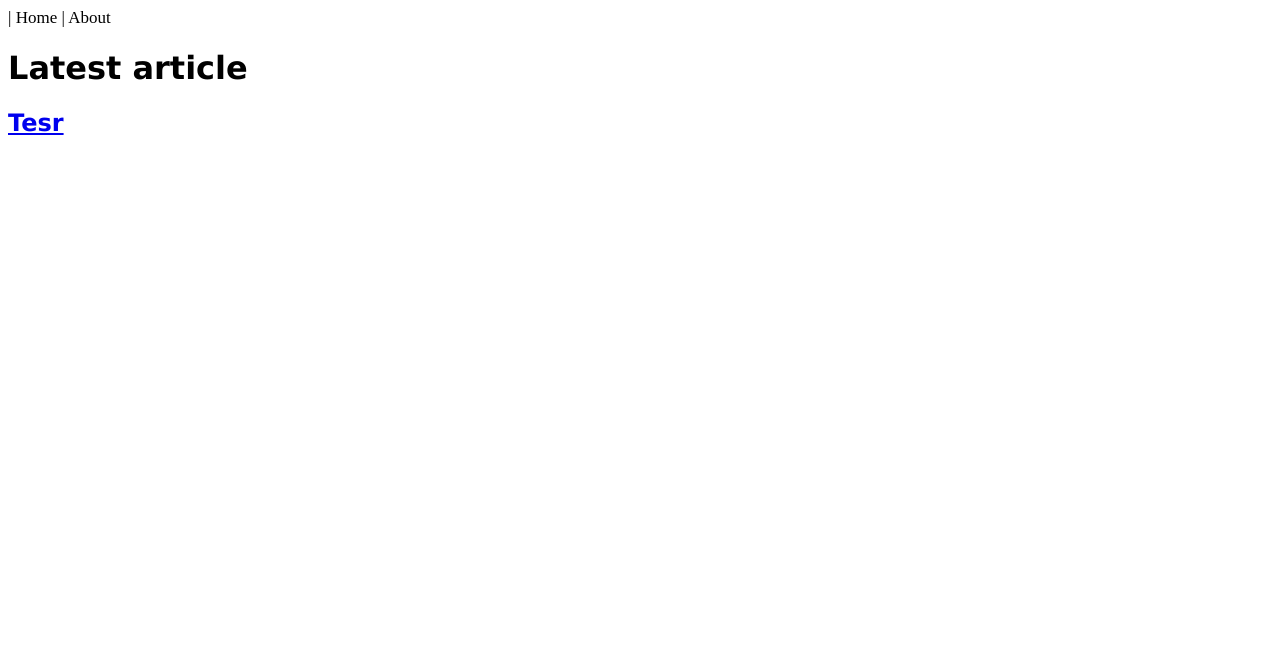
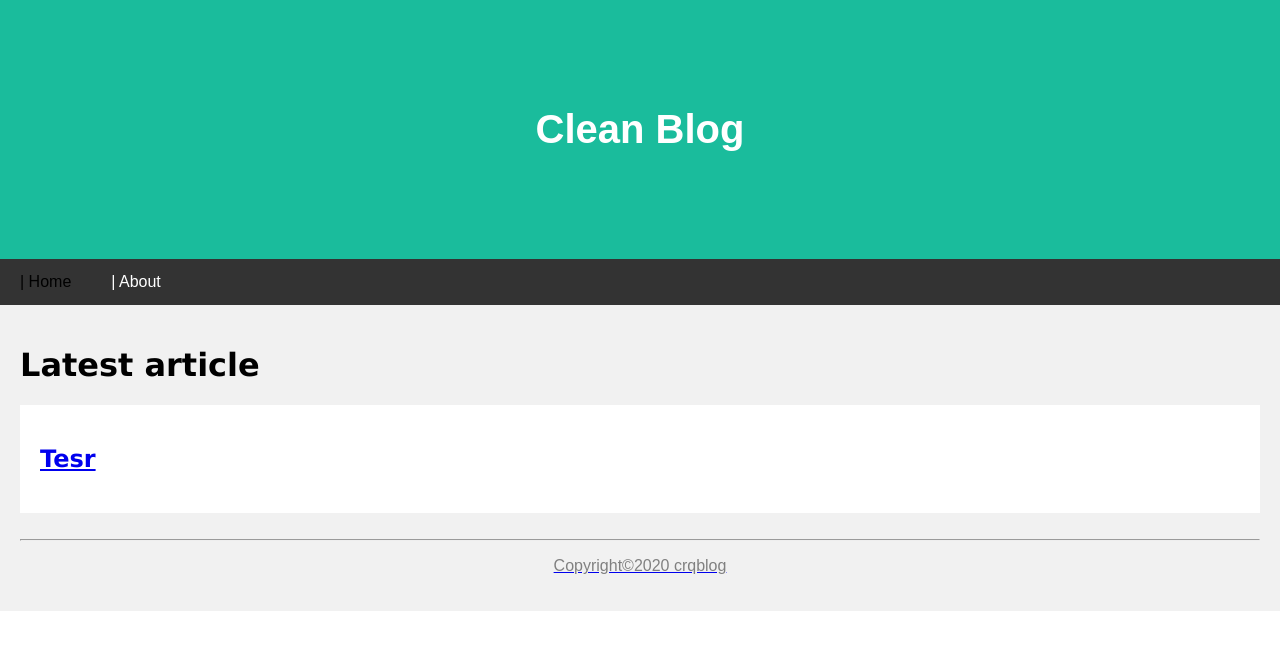
Before and after one commit to cleanblog/cleanblog.github.io, a Jekyll site: the page built from index.html, in a window 1280 px wide. Shown: the top 650 px of the page. Built offline with Jekyll 4.4.1, drawn with Linux system fonts in a browser that asks for light colours.

Commit message:
Update default.html

```diff
--- a/_layouts/default.html
+++ b/_layouts/default.html
@@ -1,18 +1,105 @@
-<!DOCTYPR html>
+
+
+
+<!DOCTYPE html>
+<html>
+<head>
 <title>{{ site.title }}</title>
-<head>
+<body>
+<meta charset="UTF-8">
+<meta name="viewport" content="width=device-width, initial-scale=1">
 <style>
-.button { /* 按钮美化 */
-	font-family: Microsoft YaHei; /* 设置字体 */
-	color: black; /* 字体颜色 */
-	font-size: 17px; /* 字体大小 */
-	text-decoration:none;
+* {
+    box-sizing: border-box;
 }
-.button:hover { /* 鼠标移入按钮范围时改变颜色 */
-	background: #5599FF;
+
+body {
+    font-family: Arial;
+    margin: 0;
+}
+
+.header {
+    padding: 80px;
+    text-align: center;
+    background: #1abc9c;
+    color: white;
+}
+
+.header h1 {
+    font-size: 40px;
+}
+
+.navbar {
+    overflow: hidden;
+    background-color: #333;
+}
+
+.navbar a {
+    float: left;
+    display: block;
+    color: white;
+    text-align: center;
+    padding: 14px 20px;
+    text-decoration: none;
+}
+
+.navbar a.right {
+    float: right;
+}
+.navbar a:hover {
+    background-color: #ddd;
+    color: black;
+}
+
+.row {
+    display: -ms-flexbox;
+    display: flex;
+    -ms-flex-wrap: wrap;
+    flex-wrap: wrap;
+}
+
+.side {
+    -ms-flex: 30%;
+    flex: 30%;
+    background-color: #f1f1f1;
+    padding: 20px;
+}
+
+.main {
+    -ms-flex: 70%;
+    flex: 70%;
+    background-color: white;
+    padding: 20px;
+}
+
+.fakeimg {
+    background-color: #aaa;
+    width: 100%;
+    padding: 20px;
+}
+
+@media screen and (max-width: 700px) {
+    .row {
+        flex-direction: column;
+    }
+}
+
+@media screen and (max-width: 400px) {
+    .navbar a {
+        float: none;
+        width: 100%;
+    }
 }
 </style>
-  </head
+</head>
+<body>
+
+<div class="header">
+    <h1>Clean Blog</h1>
+</div>
+
+<div class="navbar">
+
 <nav>
   {% for item in site.nav %}
     <a class="button" href="{{ item.link }}"
@@ -22,11 +109,22 @@
     </a>
   {% endfor %}
 </nav>
-
-<h1 style="font-family:verdana">Latest article</h1>
+</div>
+<div class="row">
+  <div class="side">
+	<h1 style="font-family:verdana">Latest article</h1>
+  <div class="main">
 {% for post in site.posts %}
     <a href="{{ post.url | prepend: site.baseurl }}">
         <h2 style="font-family:verdana">
             {{ post.title }}
         </h2>
 {% endfor %}
+</div>
+      </br>
+    <hr />
+    <center><p style="color:grey">Copyright©2020 crqblog</p></center>
+    </div>
+
+</body>
+</html>
```
